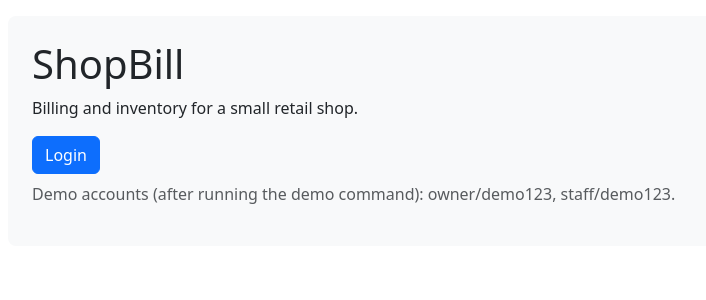
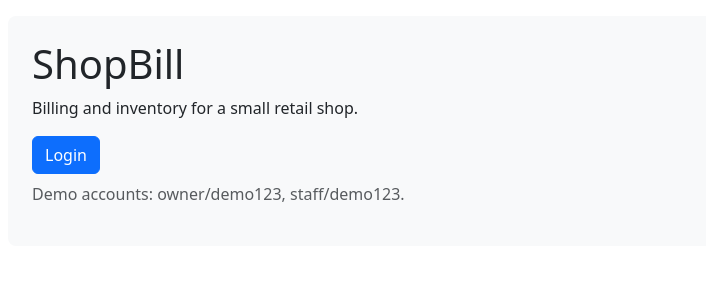
Before and after one commit to Karthick3301/shopbill, a Django app: page / in a window 1280 px wide. Shown: the part 56-356 px from the top of the page, without its empty margins (74-780 px from the left). Run offline with Django 5.2, Linux system fonts and the light colour scheme.

```diff
--- a/templates/home.html
+++ b/templates/home.html
@@ -15,7 +15,7 @@
   {% else %}
     <p>Billing and inventory for a small retail shop.</p>
     <a class="btn btn-primary" href="{% url 'login' %}">Login</a>
-    <p class="mt-2 text-muted">Demo accounts (after running the demo command): owner/demo123, staff/demo123.</p>
+    <p class="mt-2 text-muted">Demo accounts: owner/demo123, staff/demo123.</p>
   {% endif %}
 </div>
 {% endblock %}
```
Also changed, not shown: README.md, 3 other files.
